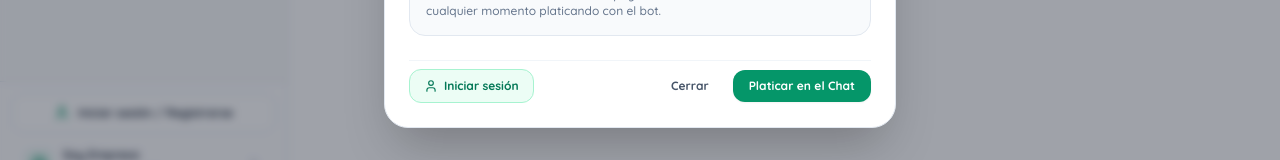
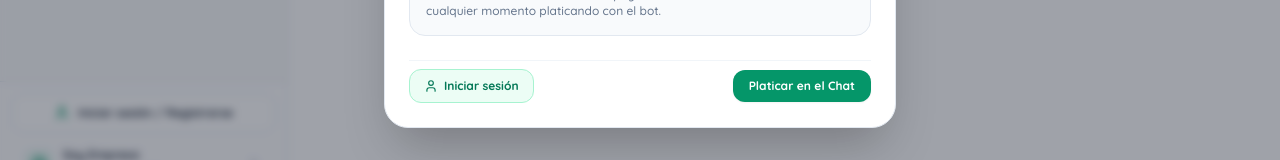
Before and after one commit to chambachat/chambachat, a React (Vite) app in the folder frontend/: page / in a window 1280 px wide. Both pictures are taken after a click on the button "Mi Perfil Guardado". Shown: the part 533-693 px from the top of the page. Built offline with nearby package versions, Linux system fonts and the light colour scheme.

Commit message:
ui: quitar boton Cerrar redundante del perfil de usuario

```diff
--- a/frontend/src/components/UserProfile/UserProfileModal.jsx
+++ b/frontend/src/components/UserProfile/UserProfileModal.jsx
@@ -246,13 +246,6 @@ export default function UserProfileModal({
           <div className="flex gap-2">
             <button
               type="button"
-              onClick={onClose}
-              className="px-4 py-2 text-xs font-bold text-slate-600 hover:bg-slate-100 rounded-xl transition"
-            >
-              Cerrar
-            </button>
-            <button
-              type="button"
               onClick={() => {
                 onClose();
                 onReturnToChat?.();
```
